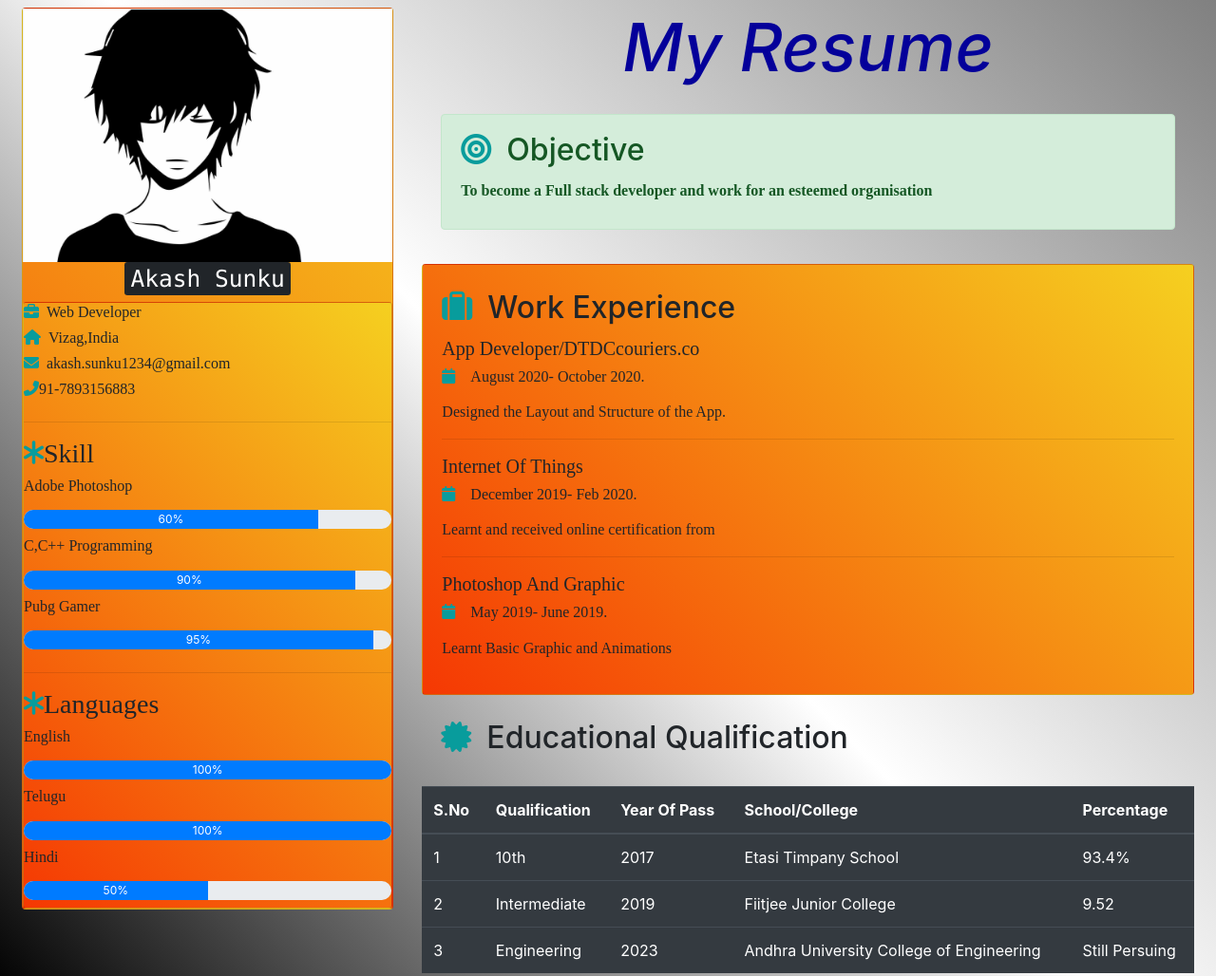
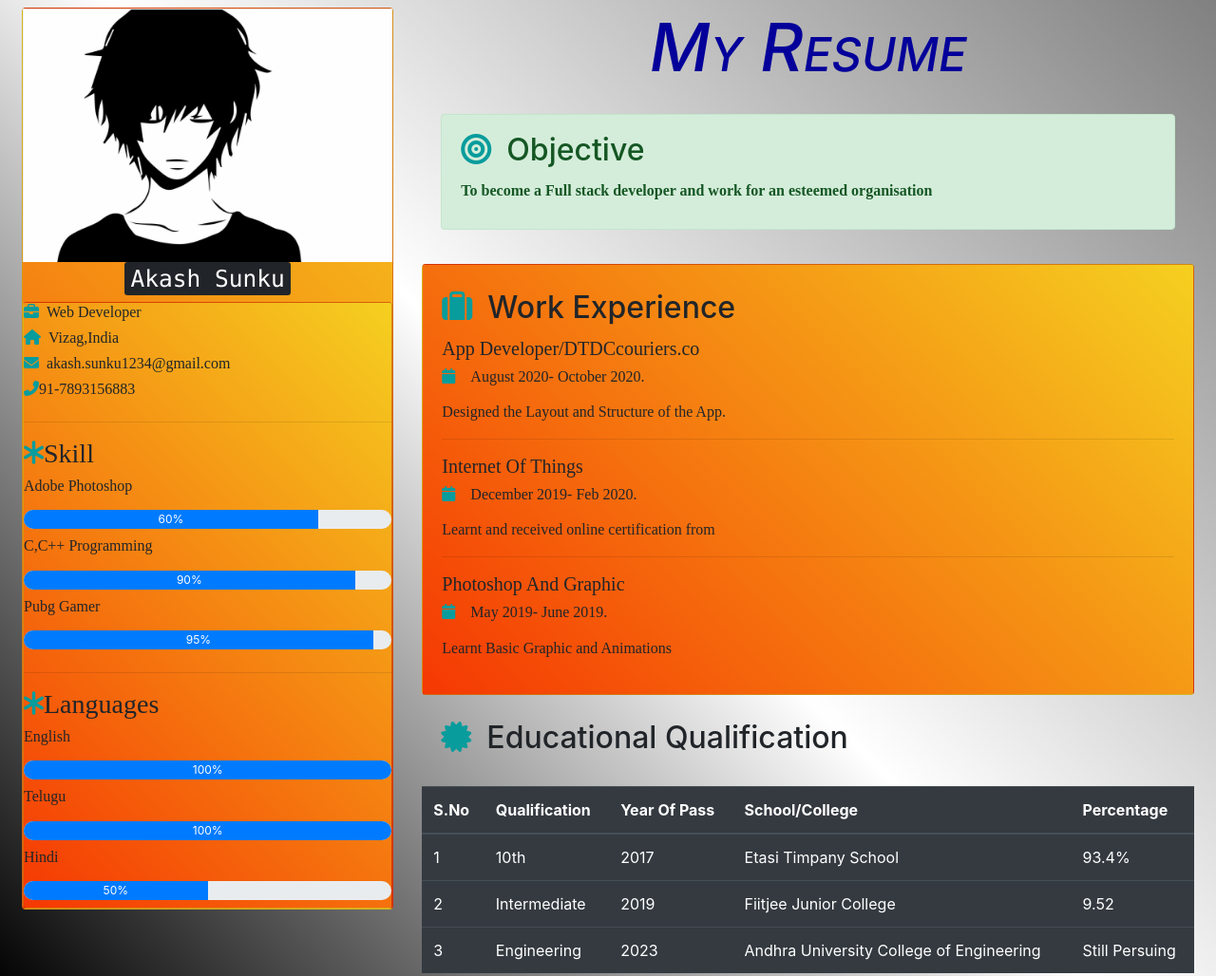
Before and after one commit to AkashSunku/Day3-Project, a plain HTML site: page index.html in a window 1280 px wide. Shown: the top 1028 px of the page at 95% size. Drawn offline with nearby package versions, Linux system fonts and the light colour scheme.

Commit message:
Update styles.css

```diff
--- a/css/styles.css
+++ b/css/styles.css
@@ -6,6 +6,7 @@ body{
 h1{
   text-align: center;
   font-size: 70px;
+   font-variant: small-caps;
 color: #04009a;
 }
 h5,h6{
```
